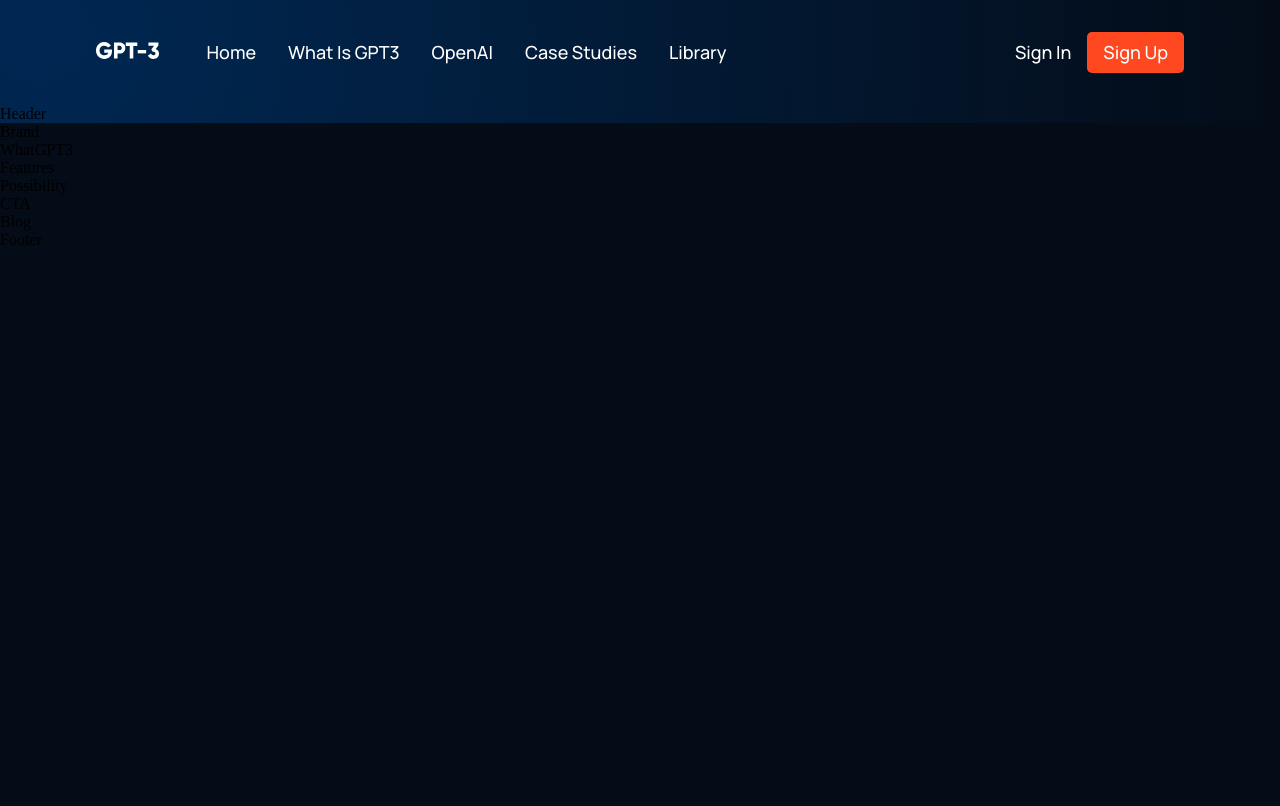
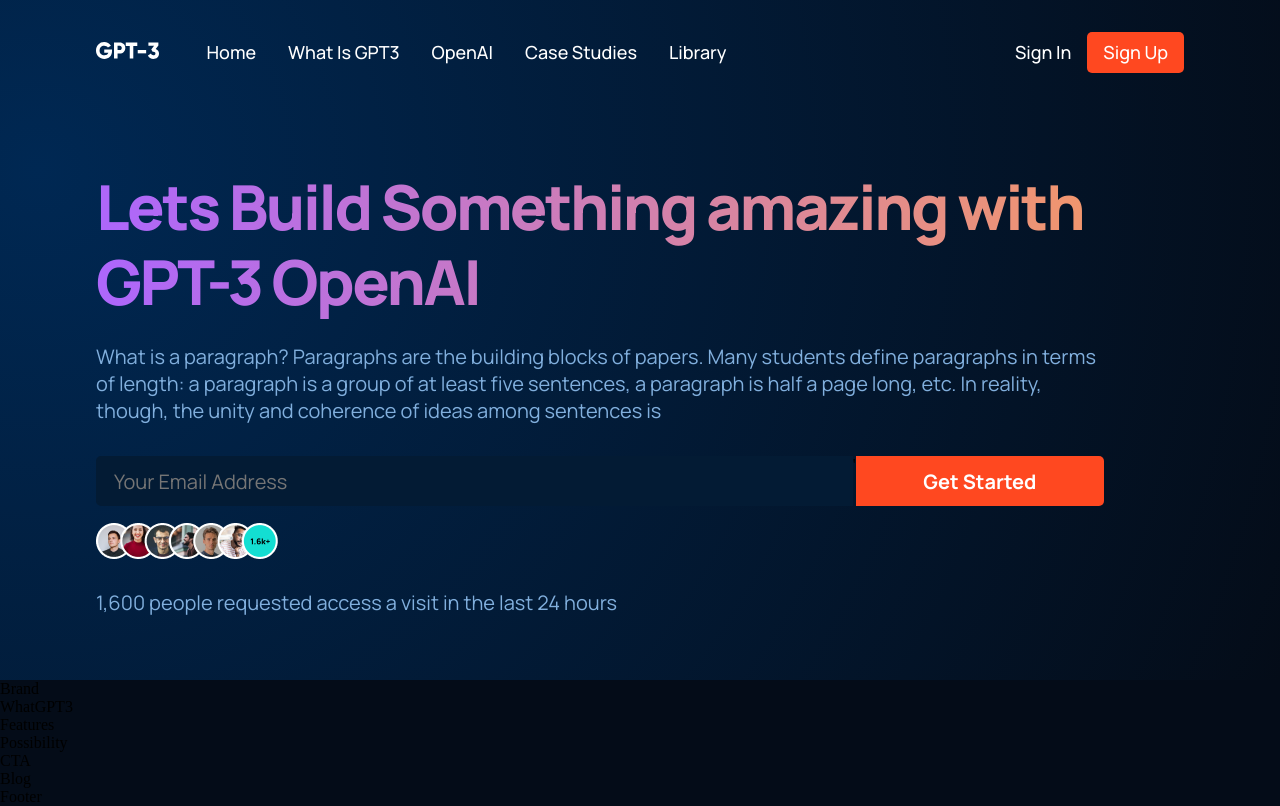
Before and after one commit to realestever/gpt3-website-clone, a React (Create React App) app: page / in a window 1280 px wide. Built offline with nearby package versions, Linux system fonts and the light colour scheme.

Commit message:
Header content & formatting
formatted classes: header, header content (including paragraphs and h1), header content input & button

```diff
--- a/src/containers/header/Header.jsx
+++ b/src/containers/header/Header.jsx
@@ -1,10 +1,26 @@
 import React from 'react';
 import './header.css';
+import people from '../../assets/people.png';
+import ai from '../../assets/ai.png';
 
 const Header = () => {
   return (
-    <div>
-      Header
+    <div className='gpt3__header section__padding' id='home'>
+      <div className='gpt3__header-content'>
+        <h1 className='gradient__text'>Lets Build Something amazing with GPT-3 OpenAI</h1>
+        <p>What is a paragraph? Paragraphs are the building blocks of papers. Many students define paragraphs in terms of length: a paragraph is a group of at least five sentences, a paragraph is half a page long, etc. In reality, though, the unity and coherence of ideas among sentences is </p>
+        <div className='gpt3__header-content__input'>
+          <input type='email' placeholder="Your Email Address"/>'
+          <button type="button">Get Started</button>
+        </div>
+        <div className='gpt3__header-content__people'>
+          <img src={people} alt="People"/>
+          <p>1,600 people requested access a visit in the last 24 hours</p>
+        </div>
+        {/* <div className='gpt3__header-image'>
+          <img src={ai} alt="ai"/>
+        </div> */}
+      </div>
     </div>
   )
 }
--- a/src/containers/header/header.css
+++ b/src/containers/header/header.css
@@ -0,0 +1,73 @@
+.gpt3__header {
+    display: flex;
+}
+
+.gpt3__header-content {
+    flex: 1;
+    display: flex;
+    justify-content: center;
+    align-items: flex-start;
+    flex-direction: column;
+
+    margin-right: 5rem;
+}
+
+.gpt3__header-content h1 {
+    font-family: var(--font-family);
+    font-weight: 800;
+    font-size: 62px;
+    line-height: 75px;
+    letter-spacing: -0.04em;
+
+}
+
+.gpt3__header-content p {
+    font-family: var(--font-family);
+    font-style: normal;
+    font-weight: normal;
+    font-size: 20px;
+    line-height: 27px;
+
+    color: var(--color-text);
+    margin-top: 1.5rem;
+}
+
+.gpt3__header-content__input {
+    width: 100%;
+    margin: 2rem 0 1rem;
+    display: flex;
+}
+
+.gpt3__header-content__input input {
+    flex: 2;
+    width: 100%;
+    min-height: 50px;
+    background: var(--color-footer);
+    border: 2px solid var(--color-footer);
+    font-family: var(--font-family);
+    font-size: 20px;
+    line-height: 27px;
+    padding: 0 1rem;
+    outline: none;
+    color: #fff;
+    border-top-left-radius: 5px;
+    border-bottom-left-radius: 5px;
+}
+
+
+.gpt3__header-content__input button {
+    flex: 0.6;
+    width: 100%;
+    min-height: 50px;
+    font-family: var(--font-family);
+    font-weight: bold;
+    font-size: 20px;
+    background:#FF4820 ;
+    line-height: 27px;
+    color: #fff;
+    cursor: pointer;
+    border: none;
+    padding: 0 1rem;
+    border-top-right-radius: 5px;
+    border-bottom-right-radius: 5px;
+}
```
